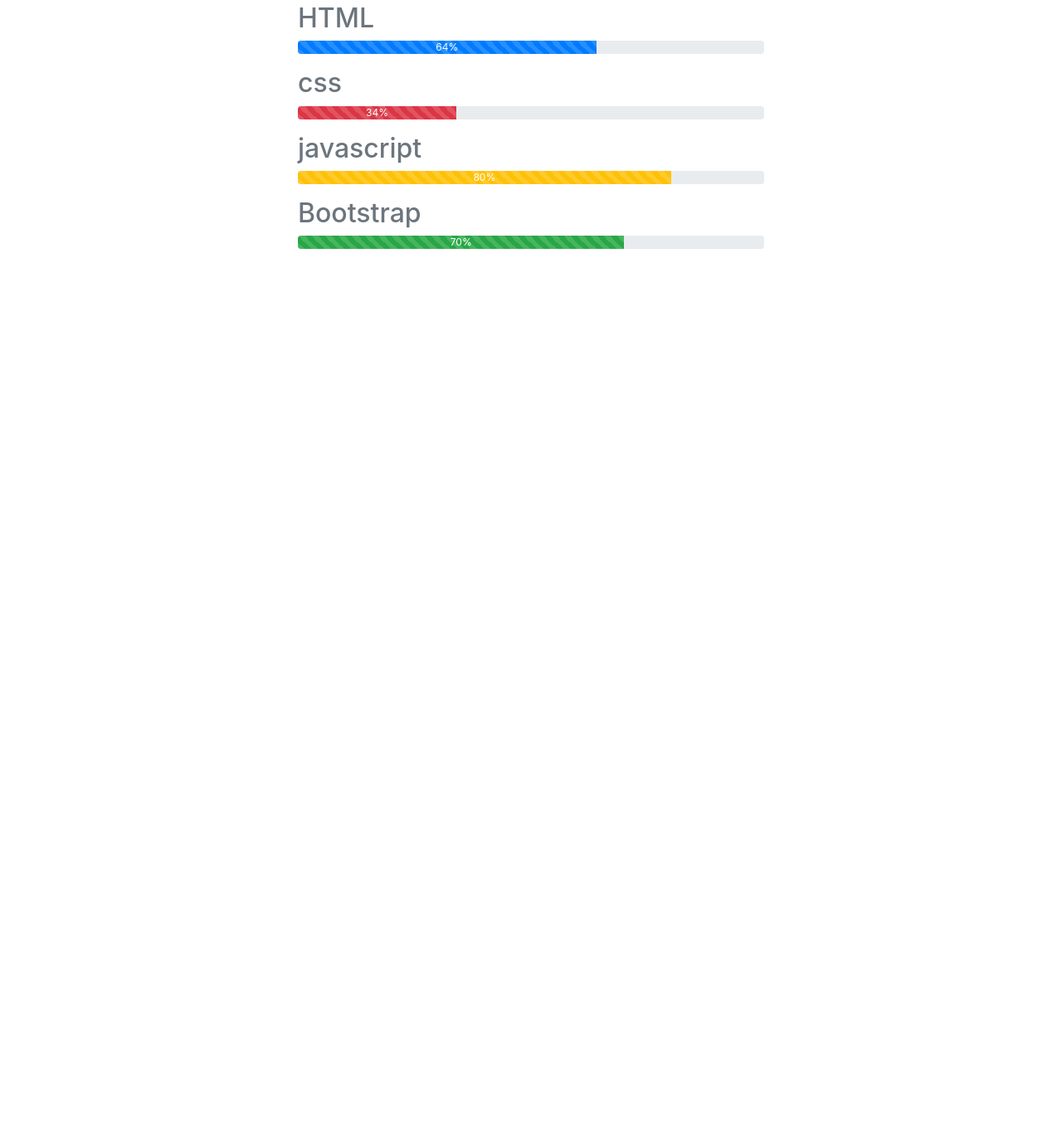
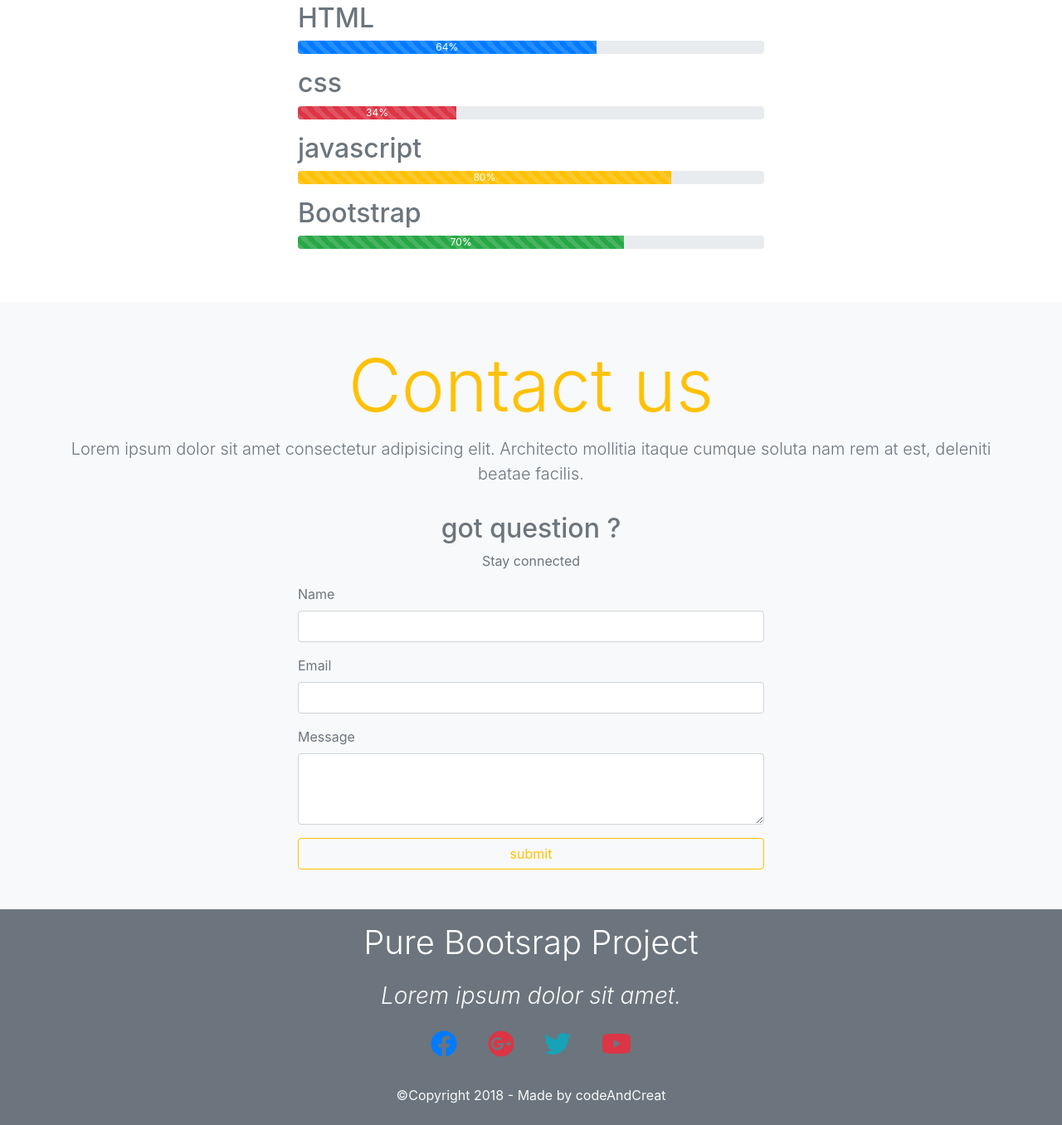
Before and after one commit to Azkanorouzi/pure-bootstrap-website-1, a website: page index.html in a window 1280 px wide. Shown: the part 3219-4575 px from the top of the page at 83% size. Before the commit the page ends 3583 px from the top, so only its background shows below. Drawn offline with nearby package versions, Linux system fonts and the light colour scheme.

Commit message:
completed

```diff
--- a/index.html
+++ b/index.html
@@ -357,7 +357,7 @@
         </div>
         <!-- end of title -->
         <div class="row justify-content-center">
-          <div class="col-lg-6 text-secondary">
+          <div class="col-lg-6 col-sm-10 text-secondary">
             <h2>HTML</h2>
             <div class="progress mb-3">
               <div class="progress-bar progress-bar-striped progress-bar-animated" style="width: 64%">64%</div>
@@ -379,6 +379,66 @@
       </div>
     </section>
     <!--======= progress end =======-->
+    <!--======= contact start =======-->
+    <section class="p-5 bg-light">
+      <div class="container-fluid">
+        <div class="row">
+          <div class="col text-center mb-3">
+            <h1 class="text-warning display-2">Contact us</h1>
+            <p class="lead text-secondary">
+              Lorem ipsum dolor sit amet consectetur adipisicing elit.
+              Architecto mollitia itaque cumque soluta nam rem at est, deleniti
+              beatae facilis.
+            </p>
+          </div>
+        </div>
+          <!-- end of title -->
+          <div class="row justify-content-center">
+            <div class="col-lg-6 col-md-8 col-sm-10">
+              <div class='text-center text-secondary'>
+                <h2>got question ?</h2>
+                <p>Stay connected</p>
+              </div>
+              <form action="#" class="text-muted">
+                <div class="form-group">
+                  <label for="name">Name</label>
+                  <input type="text" class="form-control" id='name'>
+                </div>
+                <div class="form-group">
+                  <label for="Email">Email</label>
+                  <input type="text" class="form-control" id='Email'>
+                </div>
+                <div class="form-group">
+                  <label for="Message">Message</label>
+                  <textarea name="" id="" cols="30" rows="3" class="form-control"></textarea>
+                </div>
+                <button class="btn btn-outline-warning btn-block" type="submit">submit</button>
+              </form>
+            </div>
+          </div>
+
+      </div>
+    </section>
+    <!--======= contact end =======-->
+    <!--======= Footer start =======-->
+    <footer class='bg-secondary'>
+      <div class="container">
+        <div class="row">
+          <div class="col text-center">
+            <h1 class="text-white font-weight-light text-capitalize  p-3">pure bootsrap project</h1>
+            <h3 class="text-light font-weight-light font-italic mb-3"> Lorem ipsum dolor sit amet.</h3>
+            <div class="py-2">
+              <a href="#"><i class="fab fa-facebook fa-2x text-primary mx-3"></i></a>
+              <a href="#"><i class="fab fa-google-plus fa-2x text-danger mx-3"></i></a>
+              <a href="#"><i class="fab fa-twitter fa-2x text-info mx-3"></i></a>
+              <a href="#"><i class="fab fa-youtube fa-2x text-danger mx-3"></i></a>
+            </div>
+            <p class="text-light py-4 m-0">&copy;Copyright 2018 - Made by codeAndCreat</p>
+          </div>
+        </div>
+      </div>
+    </footer>
+    <!--======= Footer end =======-->
 
     <!-- jquery -->
     <script src="node_modules/jquery/dist/jquery.min.js"></script>
```
